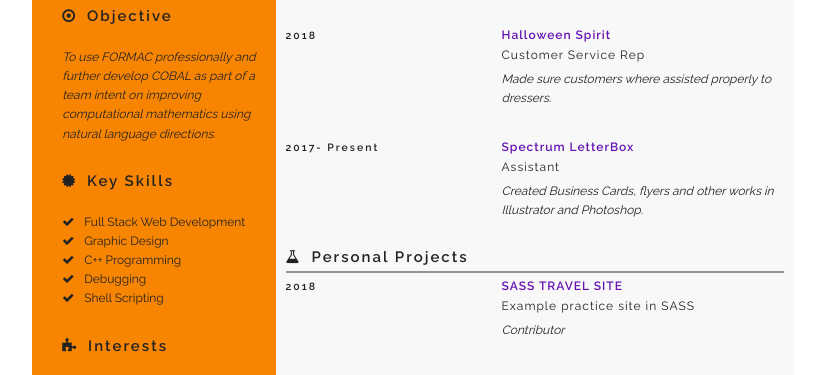
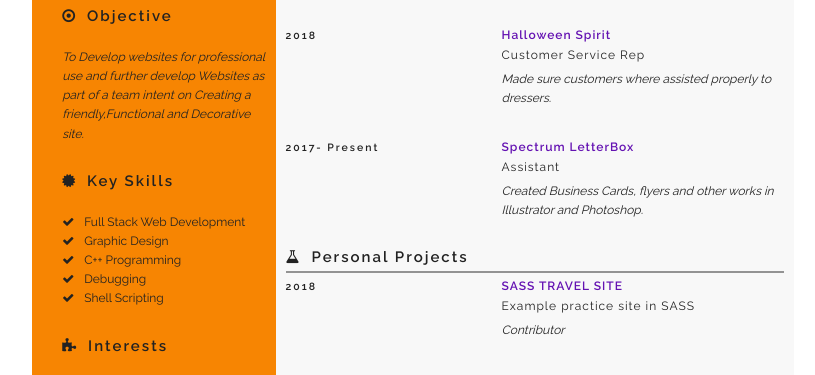
Before and after one commit to dvbrk/resume-skeletion, a plain HTML site: page resume/index.html in a window 1280 px wide. Shown: the part 240-615 px from the top of the page, without its empty margins (211-1026 px from the left). Drawn offline with nearby package versions, Linux system fonts and the light colour scheme.

Commit message:
Update index.html

```diff
--- a/resume/index.html
+++ b/resume/index.html
@@ -88,8 +88,8 @@
         </div>
         <div class="row">
           <p class="objective-statement">
-              To use FORMAC professionally and further develop COBAL as part of a team intent on improving computational
-              mathematics using natural language directions.
+              To Develop websites for  professional use and further develop Websites as part of a team intent on Creating a friendly,Functional and Decorative site.
+
           </p>
         </div>
 
```
